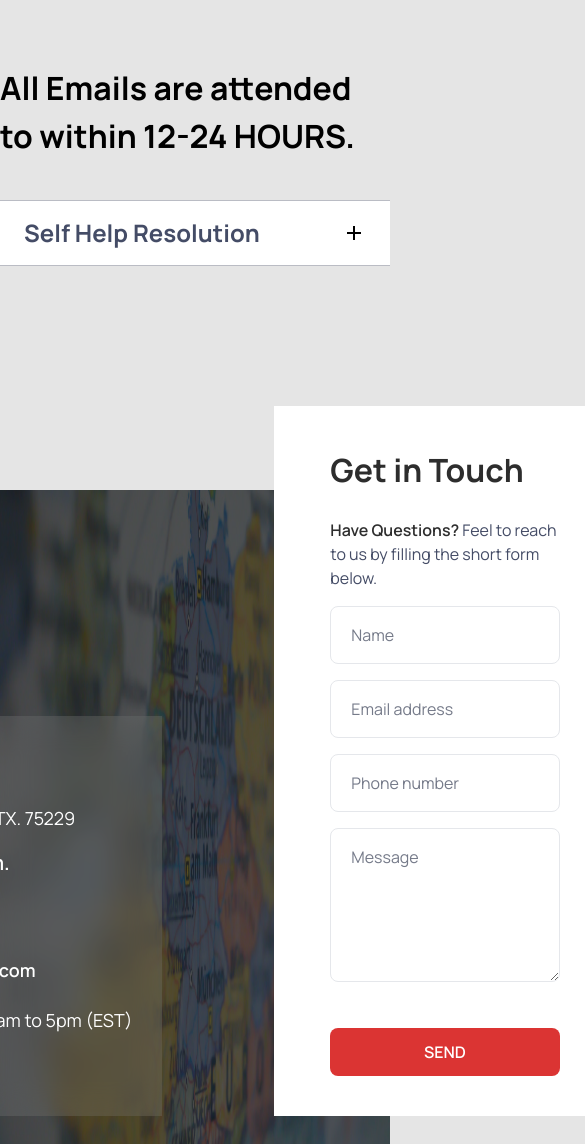
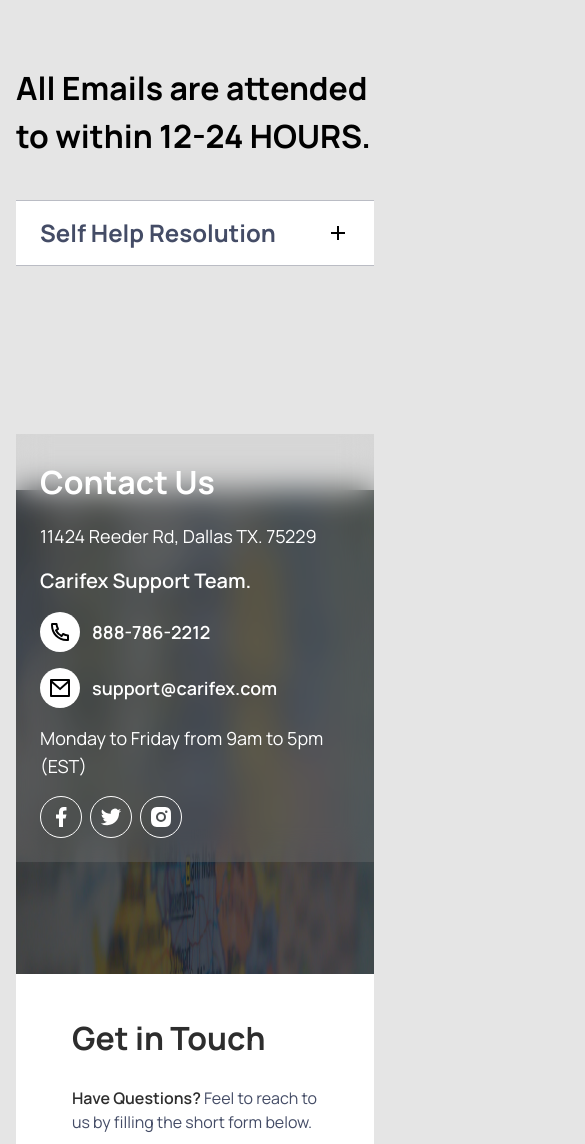
Before and after one commit to Yoodule/carifex, a website: page src/contact-us-2.html in a window 390 px wide. Shown: the top 1144 px of the page, 585 px wide, since content can reach past the window. Drawn offline with nearby package versions, Linux system fonts and the light colour scheme.

Commit message:
complete contact page responsiveness

```diff
--- a/src/contact-us-2.html
+++ b/src/contact-us-2.html
@@ -10,7 +10,7 @@
     </head>
 
     <body class="bg-[#E5E5E5]">
-        <main class="py-16">
+        <main class="py-16 px-4">
             <section x-data="{ toggle: false }" class="container mx-auto mb-56 max-w-7xl">
                 <div>
                     <h1 class="text-[32px] mb-10 font-bold">All Emails are attended to within 12-24
@@ -189,12 +189,12 @@
                 </div>
             </section>
 
-            <section class="flex justify-center items-center relative">
+            <section class="flex justify-center md:items-center relative">
                 <div class="absolute">
-                    <div class="flex space-x-28 relative -top-14">
-                        <div class="w-[522px] flex flex-col-reverse">
+                    <div class="flex flex-col md:flex-row space-y-28 md:space-y-0 md:space-x-10 lg:space-x-28 relative -top-14">
+                        <div class="flex md:flex-col-reverse">
                             <div
-                                class="h-fit p-6 text-white bg-[#9A9A9A]/20 backdrop-blur-lg space-y-4 ">
+                                class="w-full max-w-[522px] h-fit p-6 text-white bg-[#9A9A9A]/20 backdrop-blur-lg space-y-4 ">
                                 <h1 class="font-bold text-[32px]">Contact Us</h1>
 
                                 <h2 class="text-lg">11424 Reeder Rd, Dallas TX. 75229</h2>
@@ -267,7 +267,7 @@
                             </div>
                         </div>
 
-                        <div class="w-1/2 px-14 py-10 text-[#2D2D2D] max-w-[452px] bg-white">
+                        <div class="md:w-1/2 px-14 py-10 text-[#2D2D2D] max-w-[452px] bg-white">
                             <h1 class="font-bold text-[32px] mb-6">Get in Touch</h1>
 
                             <div class="space-y-4 mb-10">
```
Also changed, not shown: src/faqs.html (+1 -1 lines), dist/index.css.
